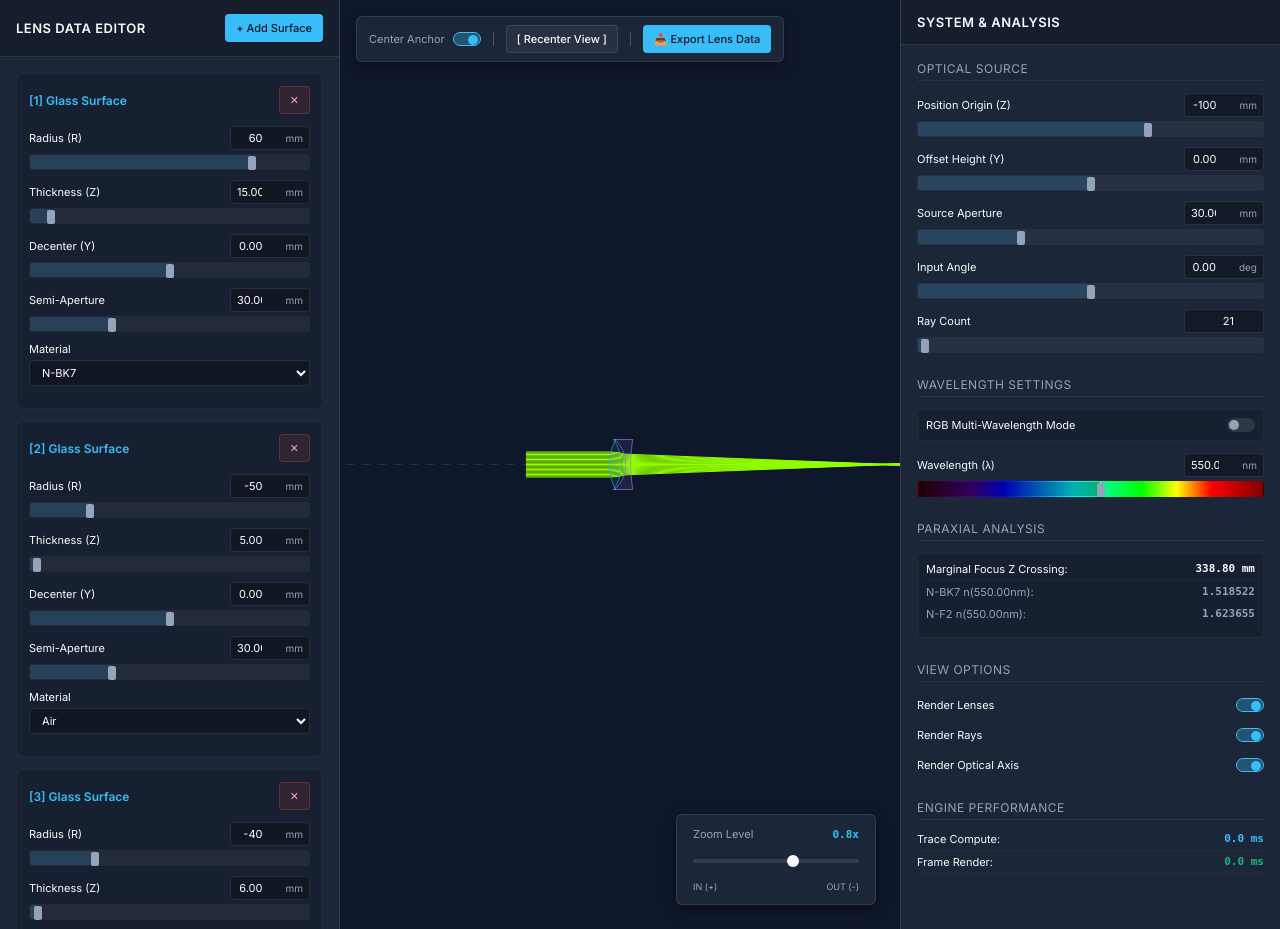
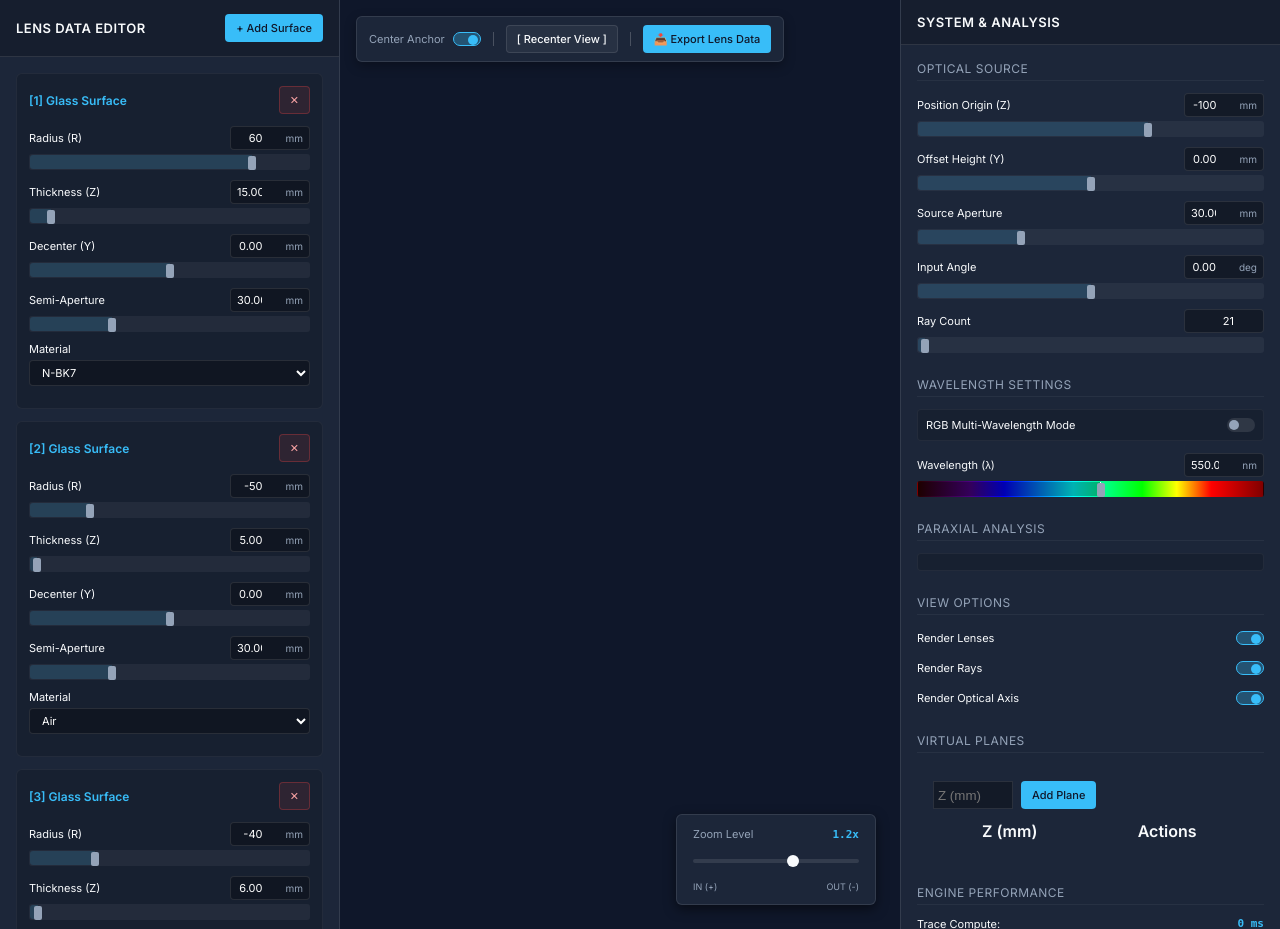
Before and after one commit to TycoOpticalTool/lens-simulator, a Flask app: page / in a window 1280 px wide. Run offline with Flask 3, Linux system fonts and the light colour scheme; lists and menus that the app fills with data are empty.

Commit message:
Update index.html

```diff
--- a/templates/index.html
+++ b/templates/index.html
@@ -642,7 +642,17 @@
                     checked onchange="toggleView('rays')"></div>
             <div class="toggle-group"><label for="dbg-axis">Render Optical Axis</label><input type="checkbox"
                     id="dbg-axis" checked onchange="toggleView('axis')"></div>
-
+<div class="section-title">Virtual Planes</div>
+<div class="panel-content" id="virtual-plane-panel">
+    <div style="display:flex; gap:8px; margin-bottom:8px;">
+        <input type="number" id="plane-z" placeholder="Z (mm)" style="width:80px; background:rgba(0,0,0,0.3); border:1px solid var(--panel-border); color:var(--text-color); padding:4px;" />
+        <button class="primary" onclick="addPlane()">Add Plane</button>
+    </div>
+    <table id="plane-table" style="width:100%; border-collapse:collapse; color:var(--text-color);">
+        <thead><tr><th style="padding:4px;">Z (mm)</th><th style="padding:4px;">Actions</th></tr></thead>
+        <tbody></tbody>
+    </table>
+</div>
             <div class="section-title">Engine Performance</div>
             <div class="result-item"><span>Trace Compute:</span><span class="result-val res-accent" id="perf-trace">0
                     ms</span></div>
@@ -768,7 +778,8 @@
     optics: { rgbMode: false, wavelength: 550.0 }, // 380-700nm (可視光域)
     nextId: 5,
     viewFlags: { lenses: true, rays: true, axis: true, anchorLock: true },
-
+    virtualPlanes: [], // {id, z}
+    nextPlaneId: 1,
     cache: { rayBundles: [], zPos: [], centerZ: 0, centerY: 0 },
     needsRecalc: true,
     isInteracting: false // True during slider drag -> reduces ray count for performance if needed
@@ -917,6 +928,18 @@
                                 if (!this.refract(ray, nx, ny, nz, currentN, nextN)) { ray.terminated = true; break; }
                             }
                             currentN = nextN;
+                        }
+                // Virtual plane intersection
+                if (!ray.terminated) {
+                    const planeHits = this.intersectVirtualPlanes(ray);
+                    if (planeHits.length > 0) {
+                        const nearest = planeHits.reduce((a, b) => (a.t < b.t ? a : b));
+                        ray.x += ray.dx * nearest.t;
+                        ray.y += ray.dy * nearest.t;
+                        ray.z = nearest.point.z;
+                        ray.path.push([ray.x, ray.y, ray.z]);
+                        ray.terminated = true;
+                    }
                 }
                         if (!ray.terminated) { ray.advance(350); ray.path.push([ray.x, ray.y, ray.z]); }
                     }
@@ -1133,14 +1156,27 @@
         let isZoomDragging = false;
         function updateZoomUI(ratio) {
             ratio = Math.max(0, Math.min(1, ratio));
-            Camera.zoom = (0.1 * Math.pow(200, 1 - ratio)) * window.devicePixelRatio;
+            Camera.zoom = (0.1 * Math.pow(500, 1 - ratio)) * window.devicePixelRatio;
             if (zcThumb) zcThumb.style.left = `${ratio * 100}%`;
             if (zcVal) zcVal.innerText = (Camera.zoom / window.devicePixelRatio).toFixed(1) + 'x';
             scheduleRender();
         }
         if (zcTrack) zcTrack.addEventListener('mousedown', (e) => { isZoomDragging = true; e.stopPropagation(); document.body.style.cursor = 'ew-resize'; updateZoomUI((e.clientX - zcTrack.getBoundingClientRect().left) / zcTrack.clientWidth); });
 
-        cvs.addEventListener('wheel', (e) => { e.preventDefault(); }, { passive: false });
+        cvs.addEventListener('wheel', (e) => {
+    e.preventDefault();
+
+    // 現在のズーム比率(ratio)を逆算（2000は上記で設定した値に合わせる）
+    const maxVal = 2000;
+    let currentRatio = 1 - (Math.log(Camera.zoom / window.devicePixelRatio / 0.1) / Math.log(maxVal));
+
+    // スクロール量に合わせて比率を増減
+    const delta = e.deltaY * 0.001;
+    let newRatio = Math.max(0, Math.min(1, currentRatio + delta));
+
+    // ズームを更新
+    updateZoomUI(newRatio);
+}, { passive: false });
         cvs.addEventListener('mousedown', (e) => { if ((e.button === 2 || e.code === 'Space' || e.button === 0) && !state.viewFlags.anchorLock) { trackState.isPanning = true; cvs.style.cursor = 'grabbing'; } });
         cvs.addEventListener('contextmenu', e => e.preventDefault());
 
```
Lines whose indentation alone changed are shown as unchanged.
